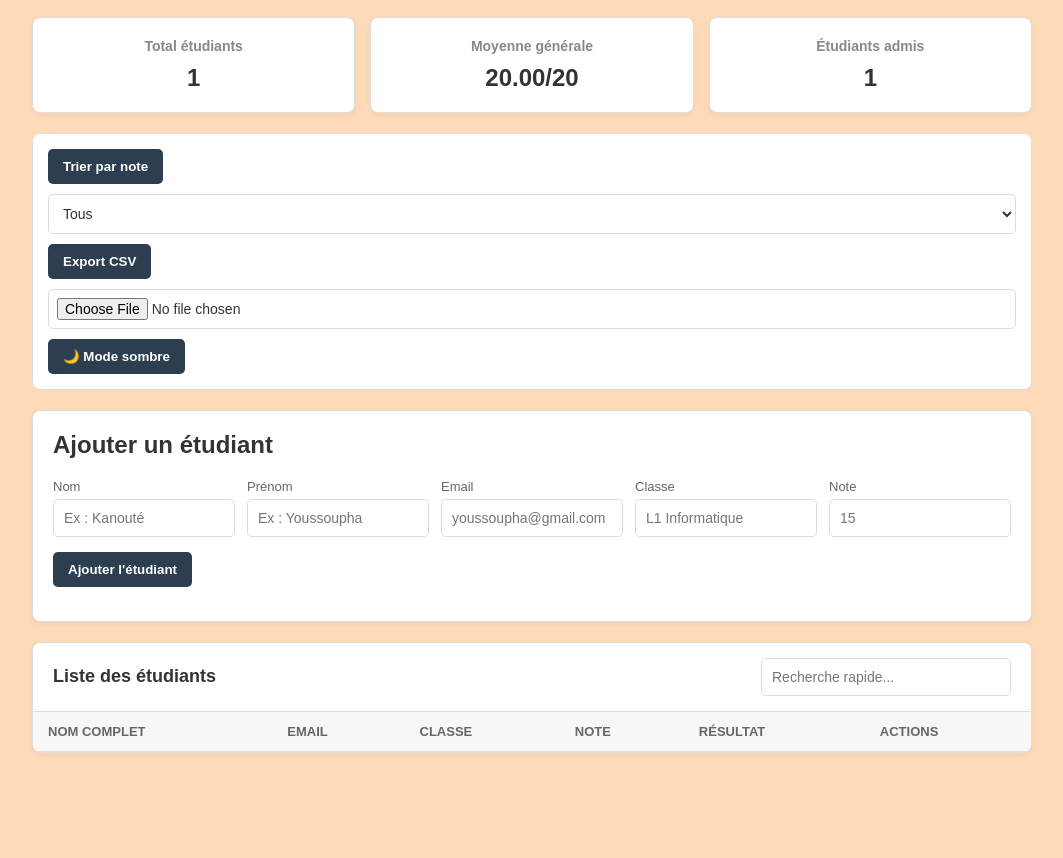
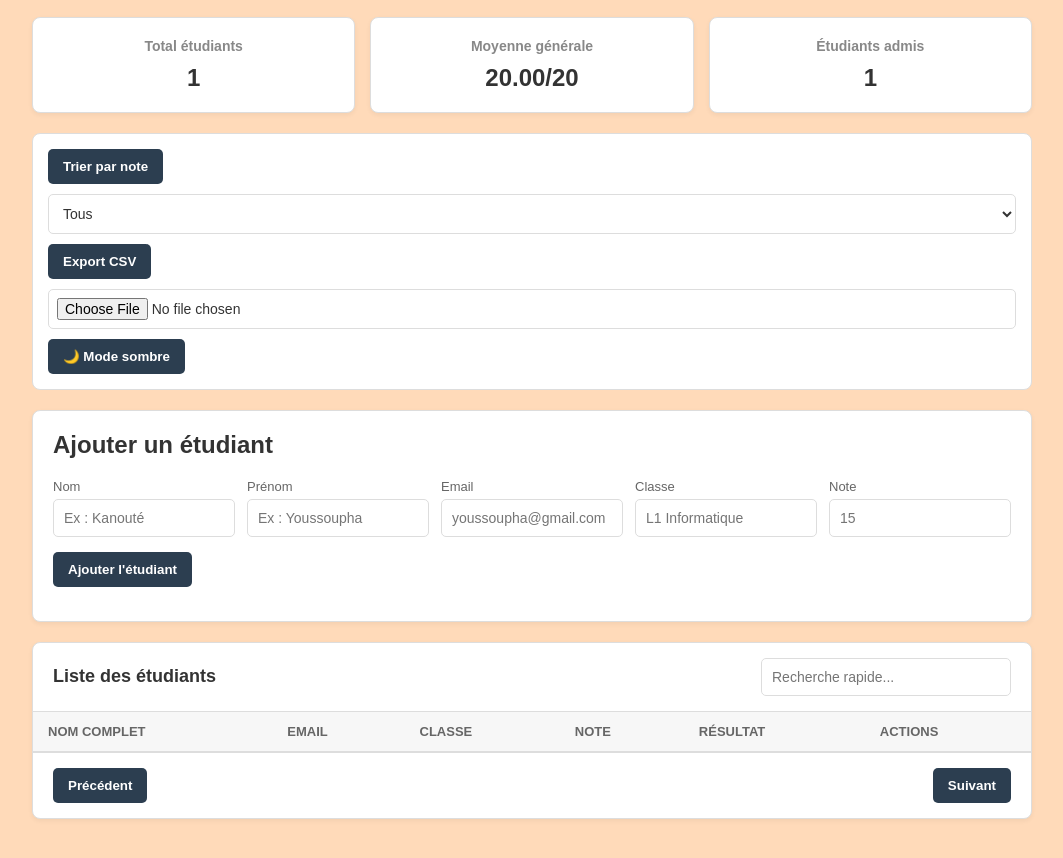
Before and after one commit to yussuphakanoute01-arch/new-project, a plain HTML site: page index.html in a window 1280 px wide. Shown: the part 182-1040 px from the top of the page, without its empty margins (108-1171 px from the left). Before the commit the page ends 975 px from the top, so only its background shows below. Drawn offline with Linux system fonts and the light colour scheme.

Commit message:
Add pagination buttons to index.html

```diff
--- a/index.html
+++ b/index.html
@@ -182,6 +182,15 @@
             </table>
 
 </div>
+<!--Pagination-->
+
+        <div class="pagination">
+            <button id="prevPage">Précédent</button>
+            <span id="pageInfo"></span>
+            <button id="nextPage">Suivant</button>
+        </div>
+     </div>
+</div>
 
 <!-- MODALE MODIFICATION -->
 
```
